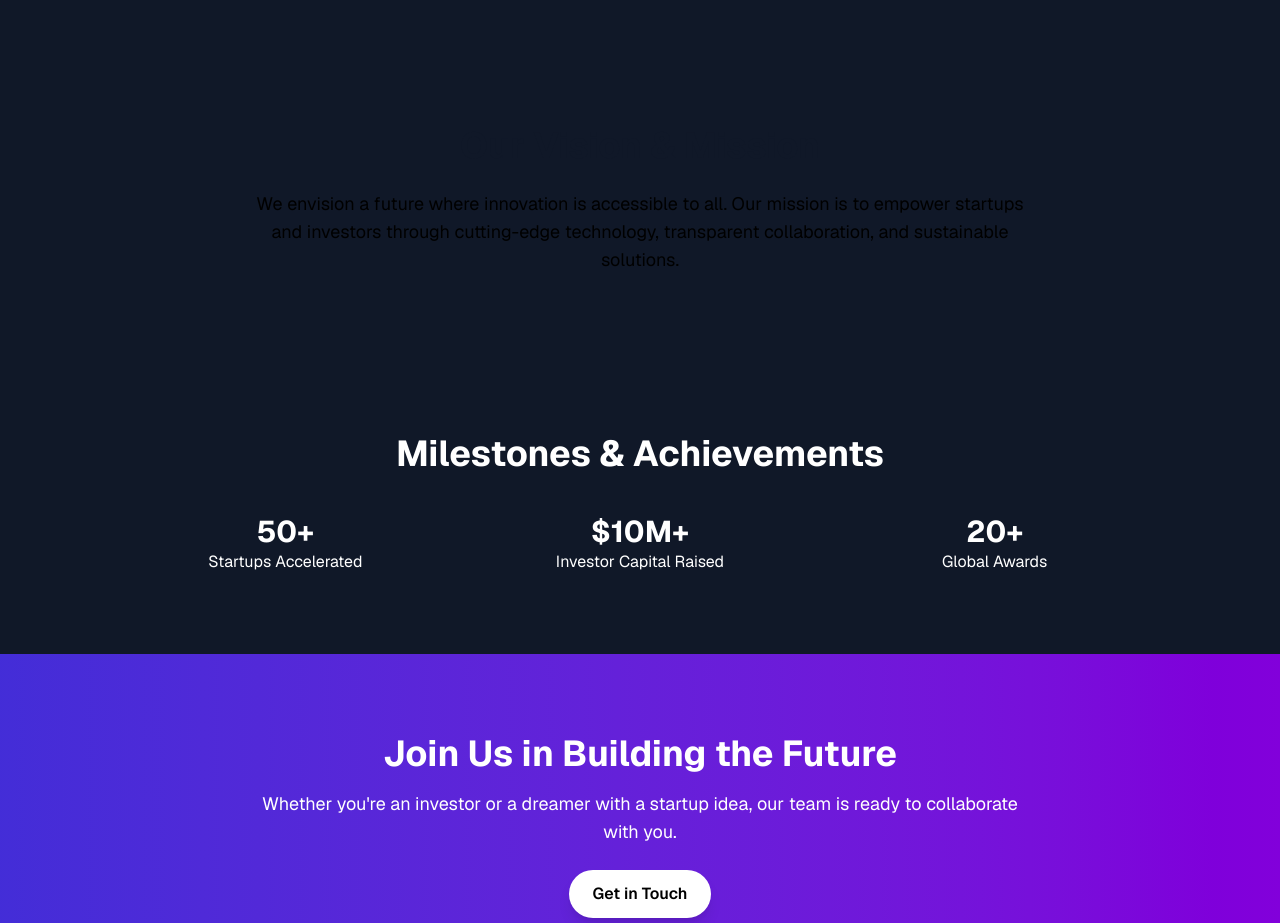
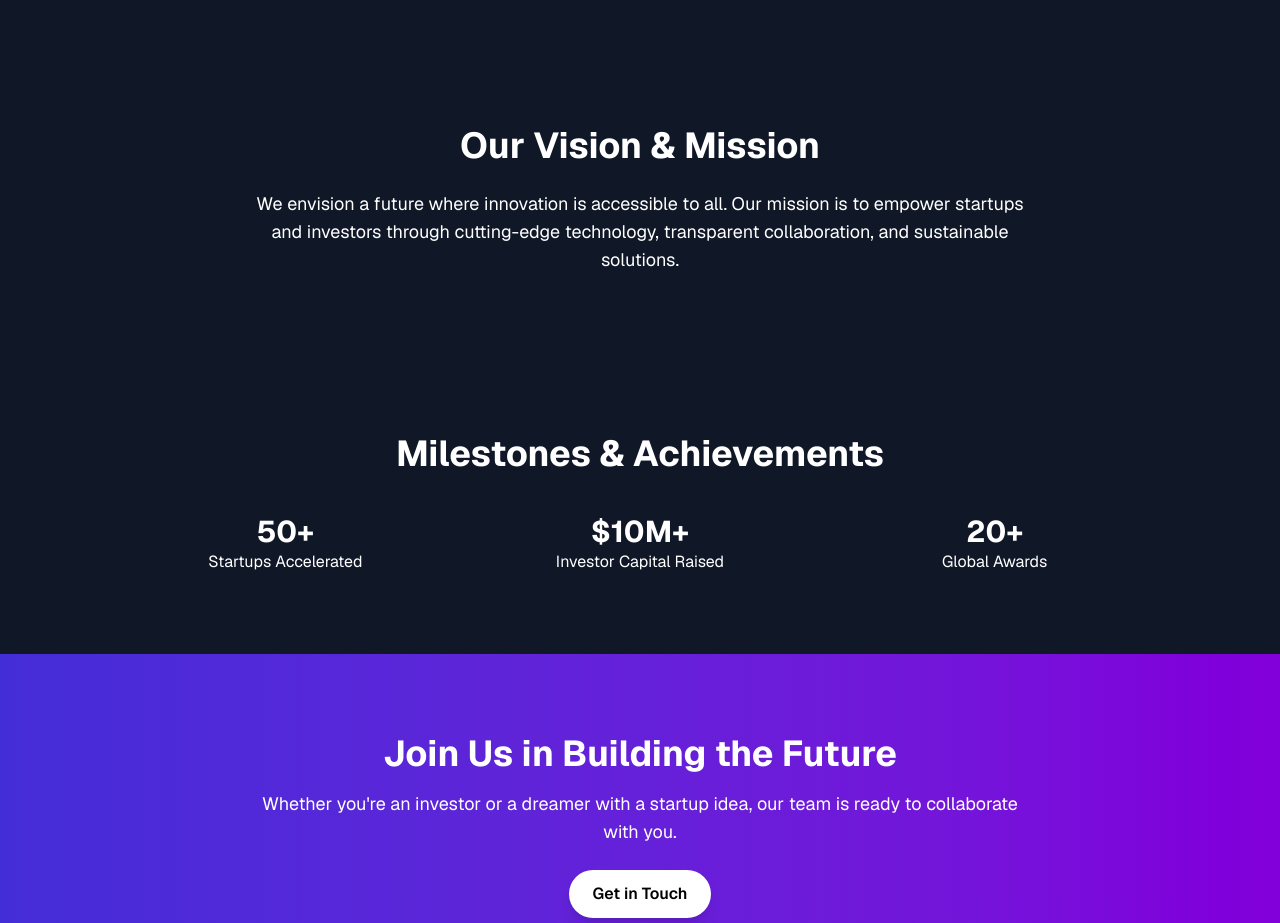
Before and after one commit to AHMAD789999/VestedVC, a Next.js app: page /team in a window 1280 px wide. Shown: the part 2140-3063 px from the top of the page. Built offline with nearby package versions, Linux system fonts and the light colour scheme.

Commit message:
add this changing

```diff
--- a/src/app/team/page.jsx
+++ b/src/app/team/page.jsx
@@ -57,8 +57,8 @@ const  TeamPage=()=> {
 
       {/* Section 4: Vision & Mission */}
       <section className="py-20 px-6 md:px-20  text-center">
-        <motion.h2 className="text-4xl font-bold mb-6" whileInView={{ opacity: 1 }} initial={{ opacity: 0 }} transition={{ duration: 0.8 }}>Our Vision & Mission</motion.h2>
-        <p className="max-w-3xl mx-auto text-lg text-black">We envision a future where innovation is accessible to all. Our mission is to empower startups and investors through cutting-edge technology, transparent collaboration, and sustainable solutions.</p>
+        <motion.h2 className="text-4xl  text-white font-bold mb-6" whileInView={{ opacity: 1 }} initial={{ opacity: 0 }} transition={{ duration: 0.8 }}>Our Vision & Mission</motion.h2>
+        <p className="max-w-3xl mx-auto text-lg text-white">We envision a future where innovation is accessible to all. Our mission is to empower startups and investors through cutting-edge technology, transparent collaboration, and sustainable solutions.</p>
       </section>
 
       {/* Section 5: Achievements */}
```
